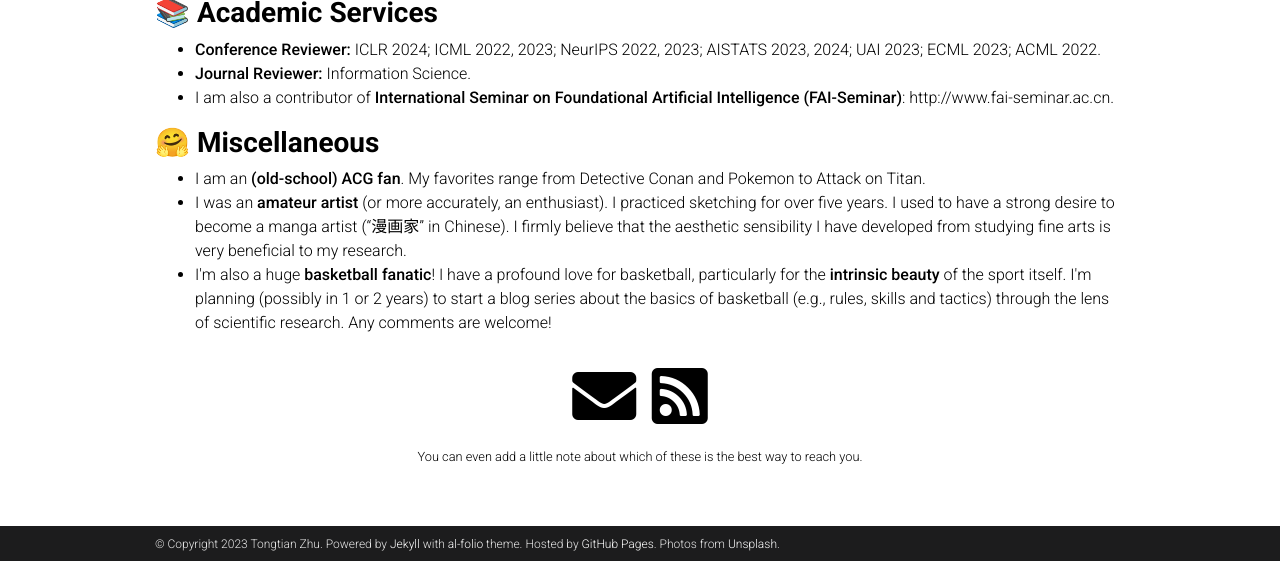
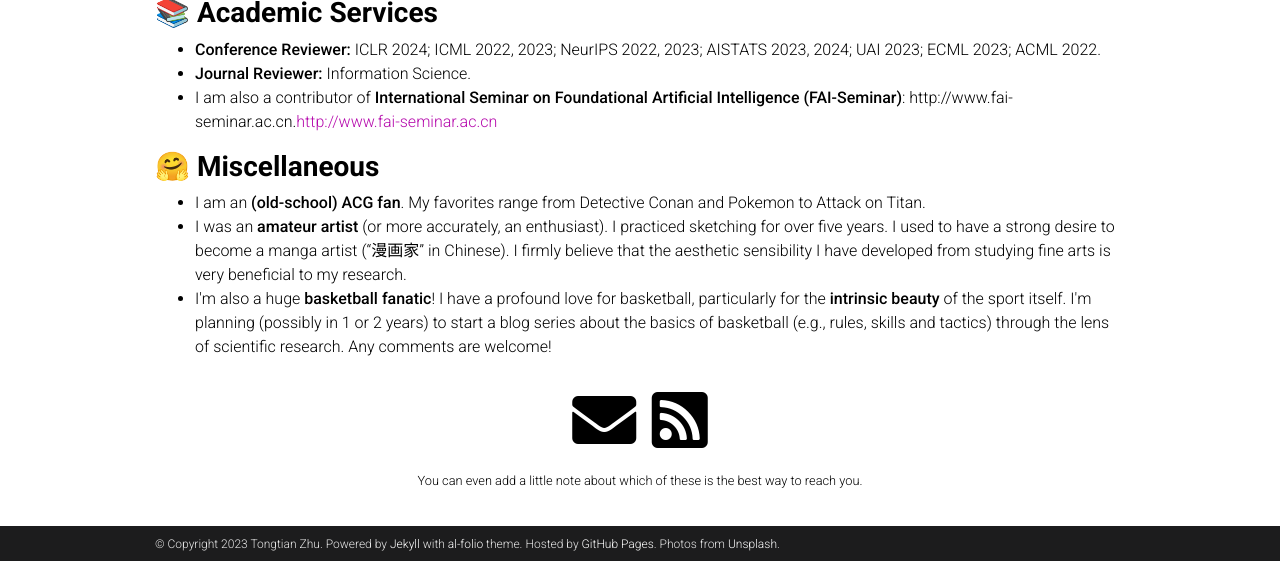
Before and after one commit to Raiden-Zhu/Raiden-Zhu.github.io, a Jekyll site: the page built from _pages/about.md, in a window 1280 px wide and 900 px high, scrolled down 1553 px, cut to the strip 339-900 px from the top of the window. Built offline with Jekyll 4.4.1, drawn with Linux system fonts in a browser that asks for light colours; full-size pictures stand in for the smaller copies a plugin makes; comment, search, counter and statistics services are not loaded; a style sheet for code colours, icons or effects is not loaded; some of the changed lines change nothing that is shown.

Commit message:
Update about.html

```diff
--- a/_layouts/about.html
+++ b/_layouts/about.html
@@ -66,7 +66,7 @@
             <ul>
                   <li><strong>Conference Reviewer:</strong> ICLR 2024; ICML 2022, 2023; NeurIPS 2022, 2023; AISTATS 2023, 2024; UAI 2023; ECML 2023; ACML 2022.</li>
                   <li><strong>Journal Reviewer:</strong> Information Science.</li>
-                  <li>I am also a contributor of <strong>International Seminar on Foundational Artificial Intelligence (FAI-Seminar)</strong>: http://www.fai-seminar.ac.cn.</li>
+                  <li>I am also a contributor of <strong>International Seminar on Foundational Artificial Intelligence (FAI-Seminar)</strong>: http://www.fai-seminar.ac.cn.<a href="http://www.fai-seminar.ac.cn">http://www.fai-seminar.ac.cn</a></li>
             </ul>
 
           <!-- Miscellaneous -->
```
